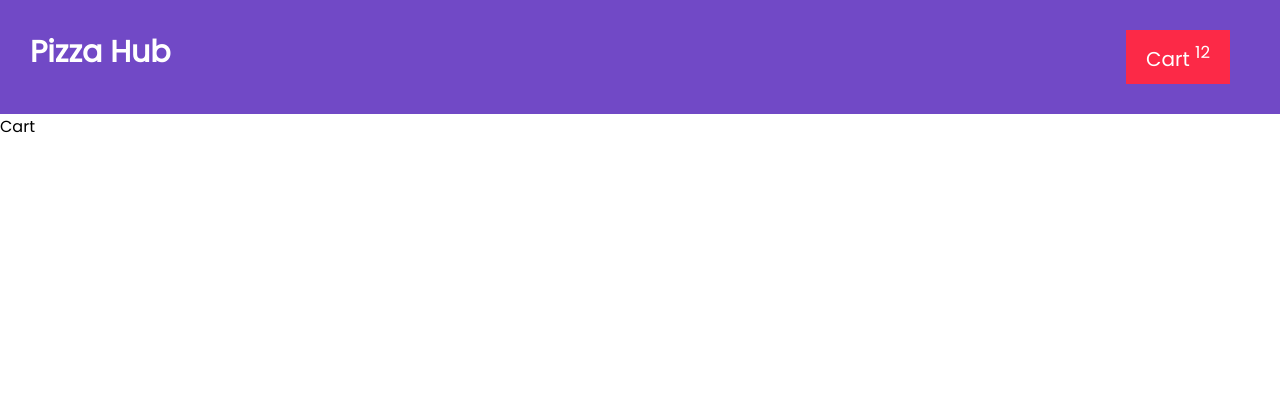
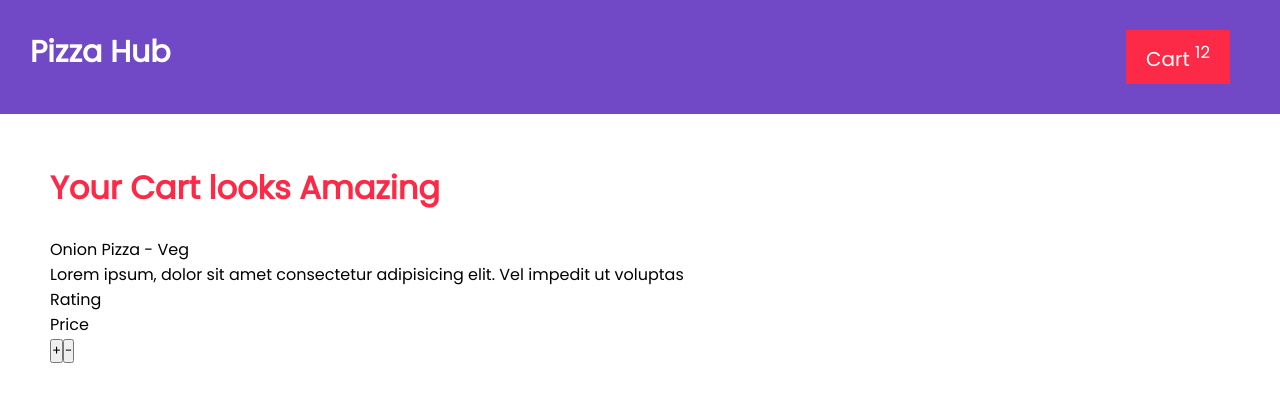
Before and after one commit to harshgupta20/pizza-hub, a React (Create React App) app: page /cart in a window 1280 px wide. Shown: the top 402 px of the page. Built offline with nearby package versions, Linux system fonts and the light colour scheme; the HTML template or start-up script is replaced by a standard one.

Commit message:
add remove pizza working

```diff
--- /dev/null
+++ b/src/components/CartCard.jsx
@@ -0,0 +1,28 @@
+import React from 'react';
+import "../styles/cartCard.css";
+
+const CartCard = () => {
+  return (
+    <>
+        <div id="cart-card">
+            <div id="cc-body">
+                <img src="" alt="" />
+                <div id="cc-info">
+                    <p>Onion Pizza - Veg</p>
+                    <p>Lorem ipsum, dolor sit amet consectetur adipisicing elit. Vel impedit ut voluptas</p>
+                    <p>Rating</p>
+                    <div id="cc-price-q">
+                      <p>Price</p>
+                      <div id="cc-btn">
+                        <button id='cc-add'>+</button>
+                        <button id='cc-sub'>-</button>
+                      </div>
+                    </div>
+                </div>
+            </div>
+        </div>
+    </>
+  )
+}
+
+export default CartCard
--- a/src/components/PizzaCard.jsx
+++ b/src/components/PizzaCard.jsx
@@ -50,7 +50,34 @@ const PizzaCard = ({ id, name, image, desc, isVeg, rating, price, size, toppings
     }
 
     handleClose();
+    window.location.reload();
   }
+
+
+  const handleRemoveFromCart = () => {
+    // let cart = localStorage.getItem("cart");
+    // console.log(typeof(cart))
+    let cartArr = JSON.parse(localStorage.getItem("cart"));
+
+    for(let i = 0; i<cartArr.length; i++){
+      if(cartArr[i].id == id){
+        console.log(cartArr);
+        cartArr.splice(i,1);
+
+        localStorage.setItem('cart', JSON.stringify(cartArr));
+        console.log(cartArr);
+      }else{
+        console.log("Need debugging inside PizzaCard");
+      }
+    }
+
+    window.location.reload();
+
+    // console.log("Remove");
+    // console.log(cartArr);
+    // console.log(id);
+  }
+
 
 
   return (
@@ -69,7 +96,7 @@ const PizzaCard = ({ id, name, image, desc, isVeg, rating, price, size, toppings
           <p id="card-price">{price} Rs.</p>
         </div>
         {
-          cartStatus==="true" ? <button onClick={handleClickOpen} id="card-add">Remove From Cart</button> : <button onClick={handleClickOpen} id="card-add">Add Pizza</button>
+          cartStatus==="true" ? <button onClick={handleRemoveFromCart} id="card-add">Remove From Cart</button> : <button onClick={handleClickOpen} id="card-add">Add Pizza</button>
         }
       </div>
 
--- a/src/pages/Cart.jsx
+++ b/src/pages/Cart.jsx
@@ -1,8 +1,36 @@
-import React from 'react'
+import axios from 'axios';
+import React, { useEffect } from 'react'
+import CartCard from '../components/CartCard';
+import "../styles/Cart.css";
 
 const Cart = () => {
+
+  useEffect(() => {
+    const fetchData = JSON.parse(localStorage.getItem('cart'));
+    if(!fetchData || fetchData === null){
+      console.log("klklkl");
+    }else{
+      const data = fetchData.data;
+      console.log(fetchData);
+    }
+  },[])
+
   return (
-    <div>Cart</div>
+    <>
+      <div id="cart">
+        <div id="cart-body">
+          <h1 id="cart-h1">Your Cart looks Amazing </h1>
+          <div id="cart-info">
+            <div id="cart-list">
+              <CartCard />
+            </div>
+            <div id="cart-total">
+
+            </div>
+          </div>
+        </div>
+      </div>
+    </>
   )
 }
 
--- a/src/pages/Home.jsx
+++ b/src/pages/Home.jsx
@@ -24,12 +24,12 @@ const Home = () => {
 
     useEffect(() => {
         const cartData  = JSON.parse(localStorage.getItem('cart'));
-        console.log(cartData);
+        // console.log(typeof(cartData));
         const dataFetch = async () => {
             const fetchData = await axios.get("https://run.mocky.io/v3/ec196a02-aaf4-4c91-8f54-21e72f241b68")
             const temp = fetchData.data;
             if(cartData !== null){
-                console.log("if");
+                // console.log("if");
                 for(let i=0; i<cartData.length; i++){
                     for(let j=0; j<temp.length; j++){
                         if(cartData[i].id == temp[j].id){
@@ -47,7 +47,7 @@ const Home = () => {
     }, [])
 
 
-    console.log(data);
+    // console.log(data);
 
 
     return (
--- /dev/null
+++ b/src/styles/Cart.css
@@ -0,0 +1,15 @@
+#cart{
+    width: 100%;
+    padding: 50px;
+}
+#cart-body{
+    display: flex;
+    flex-direction: column;
+}
+#cart-h1{
+    color: #FC2947;
+}
+#cart-info{
+    display: flex;
+    flex-direction: column;
+}
```
Also changed, not shown: src/styles/cartCard.css (added).
